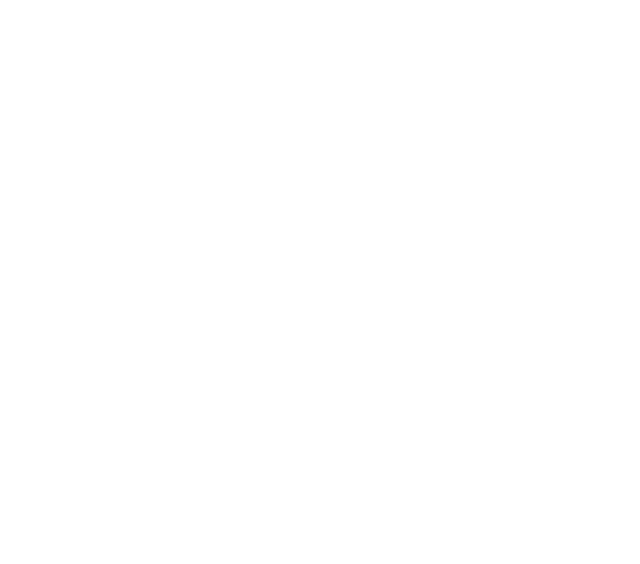
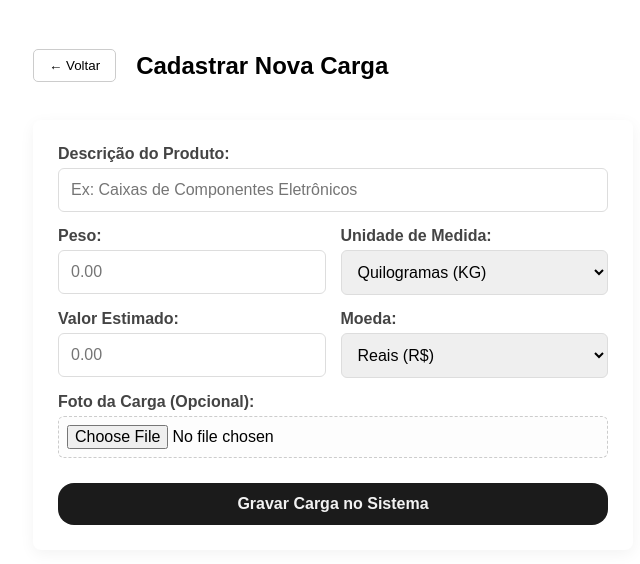
Before and after one commit to PyramidsDelivery/pyramids-frontend, a Vue app: page /cargas/novo in a window 1280 px wide. Before the commit this address had no page. Shown: the top 564 px of the page, without its empty margins (307-947 px from the left). Built offline with nearby package versions, Linux system fonts and the light colour scheme.

Commit message:
FEAT#8:agora ao adicionar uma carga nova o usuario pode adicionar uma foto da carga caso queira

```diff
--- a/src/router/index.js
+++ b/src/router/index.js
@@ -7,6 +7,7 @@
 import UsuariosListView from '../views/UsuariosListView.vue'
 import UsuarioHubView from '../views/UsuarioHubView.vue'
 import CriarFreteView from '../views/CriarFreteView.vue'
+import CriarCargaView from '../views/CriarCargaView.vue'
 const routes = [
   {
     path: '/',
@@ -46,8 +47,14 @@
   path: '/fretes/novo',
   name: 'criar-frete',
   component: CriarFreteView,
-  meta: { requiresAdmin: true }
-},
+  meta: { requiresAdmin: false }
+ },
+ {
+  path: '/cargas/novo',
+  name: 'criar-carga',
+  component: CriarCargaView,
+  meta: { requiresAdmin: false }
+ },
 ]
 
 const router = createRouter({
--- a/src/services/api.js
+++ b/src/services/api.js
@@ -1,7 +1,7 @@
 import axios from 'axios';
 
 const api = axios.create({
-  baseURL: 'https://costasbrabo.class.fabricadesoftware.ifc.edu.br/api/', // URL do seu Django
+  baseURL: 'http://127.0.0.1:8000/api/', // URL do seu Django
   timeout: 5000,
   headers: {
     'Content-Type': 'application/json',
--- /dev/null
+++ b/src/views/CriarCargaView.vue
@@ -0,0 +1,184 @@
+<script setup>
+import { ref } from 'vue';
+import { useRouter } from 'vue-router';
+import api from '../services/api'; // Certifique-se de que o caminho para sua api está correto
+import DarkButton from '../components/DarkButton.vue';
+
+const router = useRouter();
+
+const form = ref({
+  descricao: '',
+  peso: '',
+  unidade: 'KG',
+  valor: '',
+  moeda: 'Reais'
+});
+
+const fotoArquivo = ref(null);
+
+// Captura a foto que o usuário selecionou no computador/celular
+const handleFileUpload = (event) => {
+  const arquivo = event.target.files[0];
+  if (arquivo) {
+    fotoArquivo.value = arquivo;
+  }
+};
+
+const finalizarCadastro = async () => {
+  if (!form.value.descricao || !form.value.peso || !form.value.valor) {
+    alert("Por favor, preencha os campos obrigatórios (Descrição, Peso e Valor).");
+    return;
+  }
+
+  // IMPORTANTE: Como estamos enviando um arquivo de imagem, usamos FormData em vez de JSON bruto
+  const formData = new FormData();
+  formData.append('descricao', form.value.descricao);
+  formData.append('peso', form.value.peso);
+  formData.append('unidade', form.value.unidade);
+  formData.append('valor', form.value.valor);
+  formData.append('moeda', form.value.moeda);
+
+  if (fotoArquivo.value) {
+    formData.append('foto', fotoArquivo.value);
+  }
+
+  try {
+    // Passamos o Header multipart/form-data avisando a API que vai uma foto junto
+    await api.post('cargas/', formData, {
+      headers: {
+        'Content-Type': 'multipart/form-data'
+      }
+    });
+    alert("Carga cadastrada com sucesso!");
+    router.back(); // Retorna para a página anterior após salvar
+  } catch (error) {
+    console.error("Erro ao cadastrar carga:", error.response?.data || error);
+    alert("Erro ao cadastrar carga. Verifique os dados inseridos.");
+  }
+};
+</script>
+
+<template>
+  <div class="admin-page">
+    <div class="header-actions">
+      <button @click="router.back()" class="btn-voltar">← Voltar</button>
+      <h2>Cadastrar Nova Carga</h2>
+    </div>
+
+    <div class="form-container">
+      <label>Descrição do Produto:</label>
+      <input type="text" v-model="form.descricao" placeholder="Ex: Caixas de Componentes Eletrônicos">
+
+      <div class="row-group">
+        <div class="field">
+          <label>Peso:</label>
+          <input type="number" v-model="form.peso" placeholder="0.00" step="0.01">
+        </div>
+        <div class="field">
+          <label>Unidade de Medida:</label>
+          <select v-model="form.unidade">
+            <option value="KG">Quilogramas (KG)</option>
+            <option value="TON">Toneladas (TON)</option>
+            <option value="G">Gramas (G)</option>
+          </select>
+        </div>
+      </div>
+
+      <div class="row-group">
+        <div class="field">
+          <label>Valor Estimado:</label>
+          <input type="number" v-model="form.valor" placeholder="0.00" step="0.01">
+        </div>
+        <div class="field">
+          <label>Moeda:</label>
+          <select v-model="form.moeda">
+            <option value="Reais">Reais (R$)</option>
+            <option value="Euro">Euro (€)</option>
+            <option value="Dolar">Dólar ($)</option>
+          </select>
+        </div>
+      </div>
+
+      <label>Foto da Carga (Opcional):</label>
+      <input type="file" @change="handleFileUpload" accept="image/*" class="file-input">
+
+      <div class="button-group">
+        <DarkButton label="Gravar Carga no Sistema" @click="finalizarCadastro" />
+      </div>
+    </div>
+  </div>
+</template>
+
+<style scoped>
+.admin-page {
+  padding: 2rem;
+  max-width: 600px;
+  margin: 0 auto;
+}
+
+.header-actions {
+  display: flex;
+  align-items: center;
+  gap: 20px;
+  margin-bottom: 20px;
+}
+
+.btn-voltar {
+  background: none;
+  border: 1px solid #ccc;
+  padding: 8px 15px;
+  border-radius: 5px;
+  cursor: pointer;
+  transition: 0.3s;
+}
+
+.btn-voltar:hover {
+  background: #eee;
+}
+
+.form-container {
+  display: flex;
+  flex-direction: column;
+  gap: 15px;
+  background: white;
+  padding: 25px;
+  border-radius: 8px;
+  box-shadow: 0 4px 15px rgba(0,0,0,0.05);
+}
+
+.row-group {
+  display: flex;
+  gap: 15px;
+}
+
+.field {
+  flex: 1;
+  display: flex;
+  flex-direction: column;
+  gap: 15px;
+}
+
+label {
+  font-weight: bold;
+  color: #444;
+  margin-bottom: -10px;
+}
+
+select, input {
+  padding: 12px;
+  border-radius: 6px;
+  border: 1px solid #ddd;
+  font-size: 1rem;
+}
+
+.file-input {
+  padding: 8px;
+  background: #fdfdfd;
+  border: 1px dashed #ccc;
+  cursor: pointer;
+}
+
+.button-group {
+  margin-top: 10px;
+}
+</style>
--- a/src/views/FretesAdminView.vue
+++ b/src/views/FretesAdminView.vue
@@ -92,19 +92,37 @@
         </tbody>
       </table>
     </div>
-
 <div v-if="mostrarModalCarga" class="modal-overlay" @click.self="mostrarModalCarga = false">
   <div class="modal-content">
     <h3>Detalhes da Carga #{{ freteStore.detalheCarga?.id }}</h3>
     <hr />
+
     <div v-if="freteStore.detalheCarga" class="details-grid">
       <p><strong>Descrição:</strong> {{ freteStore.detalheCarga.descricao }}</p>
-          <p><strong>Peso:</strong> {{ freteStore.detalheCarga.peso }} kg</p>
+      <p><strong>Peso:</strong> {{ freteStore.detalheCarga.peso }} {{ freteStore.detalheCarga.unidade || 'kg' }}</p>
+
       </div>
+
+    <div v-if="freteStore.detalheCarga" class="foto-produto-container">
+      <label class="foto-label"><strong>Foto do Produto:</strong></label>
+
+   <img
+  v-if="freteStore.detalheCarga.foto_url"
+  :src="freteStore.detalheCarga.foto_url.startsWith('http')
+        ? freteStore.detalheCarga.foto_url
+        : 'http://localhost:8000' + freteStore.detalheCarga.foto_url"
+  alt="Foto da Carga"
+  class="foto-detalhe"
+/>
+
+      <div v-else class="sem-foto-placeholder">
+        <span>Nenhuma foto cadastrada</span>
+      </div>
+    </div>
+
     <button class="close-btn" @click="mostrarModalCarga = false">Fechar</button>
   </div>
 </div>
-
     <div v-if="mostrarModalMotorista" class="modal-overlay" @click.self="mostrarModalMotorista = false">
       <div class="modal-content">
         <h3>Informações do Motorista</h3>
@@ -112,7 +130,7 @@
         <div v-if="freteStore.detalheMotorista" class="details-grid">
           <p><strong>Nome:</strong> {{ freteStore.detalheMotorista.nome }}</p>
           <p><strong>CNH:</strong> {{ freteStore.detalheMotorista.cnh }}</p>
-          <!-- <p><strong>Telefone:</strong> {{ freteStore.detalheMotorista.telefone }}</p> -->
+          <p><strong>Telefone:</strong> {{ freteStore.detalheMotorista.telefone }}</p>
         </div>
         <button class="close-btn" @click="mostrarModalMotorista = false">Fechar</button>
       </div>
@@ -121,6 +139,49 @@
 </template>
 
 <style scoped>
+.foto-produto-container {
+  margin: 15px 0;
+  display: flex;
+  flex-direction: column;
+  align-items: center;
+  gap: 8px;
+  background-color: #fdfdfd;
+  padding: 10px;
+  border-radius: 6px;
+}
+
+.foto-label {
+  align-self: flex-start;
+  color: #444;
+  font-size: 0.95rem;
+}
+
+.foto-detalhe {
+  width: 100%;
+  max-width: 280px; /* Impede a imagem de esticar demais */
+  height: auto;
+  max-height: 200px; /* Mantém uma altura controlada dentro do modal */
+  object-fit: contain; /* Encaixa a foto perfeitamente sem cortar os lados do produto */
+  border: 1px solid #e0e0e0;
+  border-radius: 6px;
+  box-shadow: 0 2px 6px rgba(0,0,0,0.06);
+  background: #f7f7f7;
+}
+
+.sem-foto-placeholder {
+  width: 100%;
+  max-width: 280px;
+  height: 120px;
+  display: flex;
+  align-items: center;
+  justify-content: center;
+  border: 1px dashed #ccc;
+  border-radius: 6px;
+  color: #888;
+  font-style: italic;
+  font-size: 0.9rem;
+  background-color: #fafafa;
+}
 .clickable-cell {
   color: #3498db;
   text-decoration: underline;
--- a/src/views/UsuarioHubView.vue
+++ b/src/views/UsuarioHubView.vue
@@ -1,5 +1,13 @@
 <script setup>
+import { useRouter } from 'vue-router';
+const router = useRouter();
 </script>
 <template>
     <p>nós odiamos todos nossos clientes por isso você foi redirecionado para essa pagina vazia</p>
+    <button class="add-button" @click="router.push('/fretes/novo')">
+      + Novo Frete
+    </button>
+        <button class="add-button" @click="router.push('/cargas/novo')">
+      + Novo carga
+    </button>
 </template>
```
Lines whose indentation alone changed are shown as unchanged.
